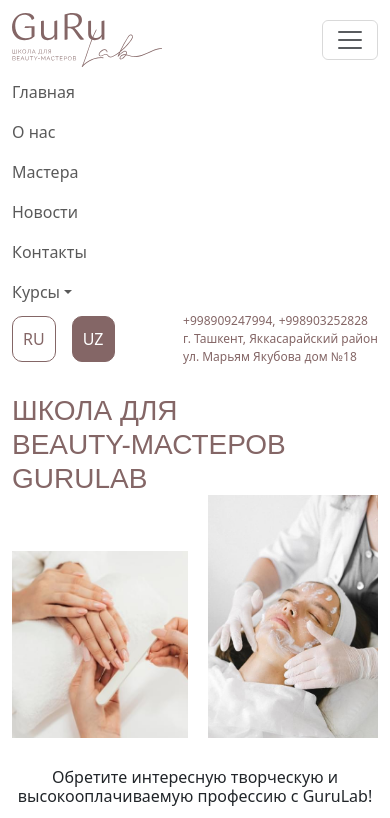
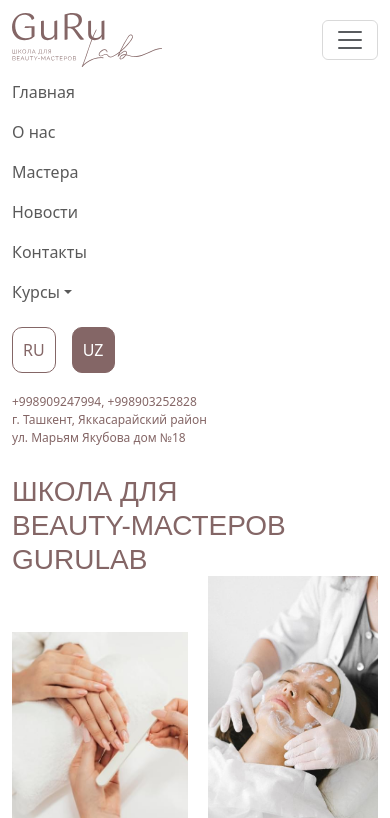
Before and after one commit to SaygafarovIldar/gurulab_site, a Django app: page /ru/ in a window 390 px wide, after a click that opens the changed part. Shown: the top 818 px of the page. Run offline with Django 4.2, Linux system fonts and the light colour scheme; data comes from the database, SQL or seed files in the repository; some libraries are stand-ins or nearby versions.

Commit message:
added fixes

```diff
--- a/static/style/media.css
+++ b/static/style/media.css
@@ -645,6 +645,11 @@
 }
 
 @media (max-width: 575.98px) {
+    .nav__contacts {
+        align-items: flex-start;
+        flex-direction: column;
+        margin-top: 15px;
+    }
     .tab-item-info {
         margin-right: 0;
     }
```
